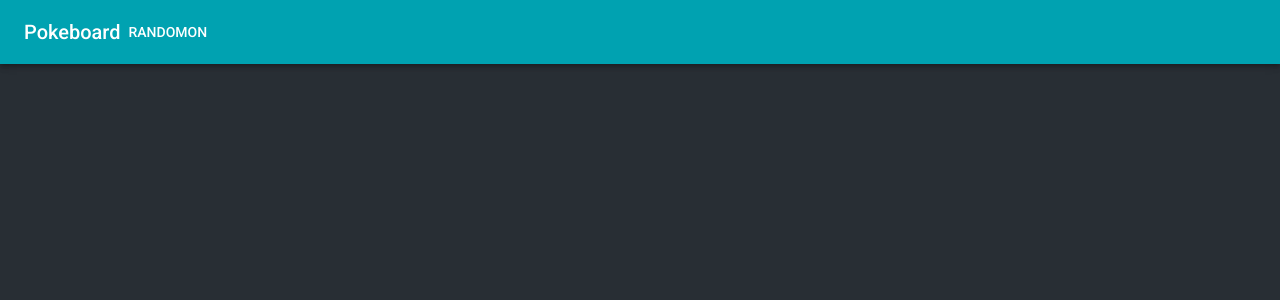
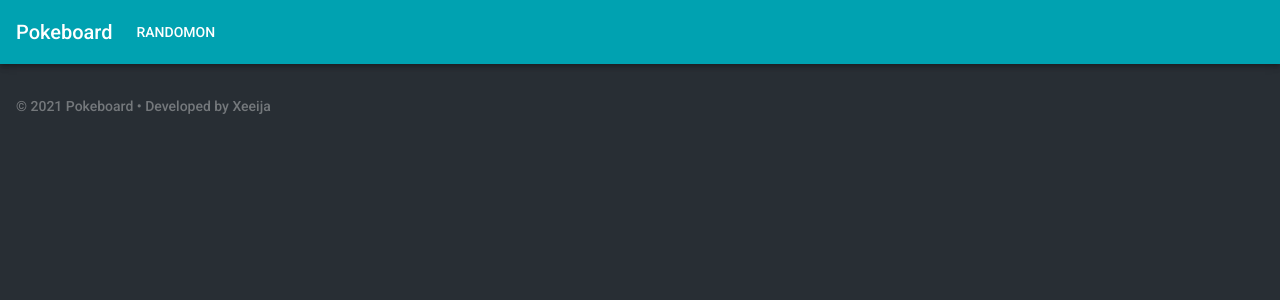
Before and after one commit to xeeija/pokeboard, a React (Create React App) app in the folder app/: page / in a window 1280 px wide. Shown: the top 300 px of the page. Built offline with nearby package versions, Linux system fonts and the light colour scheme.

Commit message:
Add footer, fix minor layout bugs

```diff
--- a/app/src/App.tsx
+++ b/app/src/App.tsx
@@ -7,6 +7,7 @@ import { Navbar } from './components/Navbar';
 import { Container } from '@material-ui/core';
 import { useStyles } from './Theme';
 import { FlexTest } from './pages/FlexTest';
+import { Footer } from './components/Footer';
 // import "./style.css"
 
 export const App: React.FC = () => {
@@ -44,6 +45,16 @@ export const App: React.FC = () => {
 
         </Switch>
       </Container>
+      <Switch>
+
+        {/* Popout should not have a footer */}
+        <Route exact path="/randomon/:id/popout" />
+
+        <Route>
+          <Footer />
+        </Route>
+
+      </Switch>
     </BrowserRouter>
   );
 }
--- a/app/src/Theme.ts
+++ b/app/src/Theme.ts
@@ -59,6 +59,9 @@ export const useStyles = makeStyles(({ spacing, transitions, palette }) => creat
   padb: {
     paddingBottom: spacing(2)
   },
+  padr: {
+    paddingRight: spacing(2)
+  },
   mar: {
     margin: spacing(2),
   },
@@ -66,6 +69,10 @@ export const useStyles = makeStyles(({ spacing, transitions, palette }) => creat
     marginTop: spacing(2)
   },
   //#endregion
+  // flexGrow makes the Buttons after ths element (eg. appbar title) align right
+  grow: {
+    flexGrow: 1,
+  },
   list: {
     overflow: "auto",
     maxWidth: "100%",
@@ -100,6 +107,9 @@ export const useStyles = makeStyles(({ spacing, transitions, palette }) => creat
   },
   endAdornment: {
     alignItems: 'center'
+  },
+  footer: {
+    opacity: 0.5,
   },
   //#region Wheel
   wheelEmpty: {
--- /dev/null
+++ b/app/src/components/Footer.tsx
@@ -0,0 +1,16 @@
+import React from "react"
+import { Container, Typography } from "@material-ui/core"
+import { cls, useStyles } from "src/Theme"
+
+interface Props { }
+
+export const Footer: React.FC<Props> = () => {
+  const cl = useStyles()
+  return (
+    <Container component="footer" className={cls(cl.padh, cl.padb)}>
+      <Typography variant="subtitle2" color="textSecondary" className={cl.footer}>
+        &copy; 2021 Pokeboard &bull; Developed by Xeeija
+      </Typography>
+    </Container>
+  )
+}
--- a/app/src/components/Navbar.tsx
+++ b/app/src/components/Navbar.tsx
@@ -1,15 +1,19 @@
 import React from "react"
 import { AppBar, Button, Container, Toolbar, Typography } from "@material-ui/core"
 import { Link } from "react-router-dom"
+import { useStyles } from "src/Theme"
 
 interface Props { }
 
 export const Navbar: React.FC<Props> = () => {
+  const cl = useStyles()
   return (
     <AppBar position="static">
-      <Container component={Toolbar}>
-        <Typography variant="h6">Pokeboard</Typography>
-        <Button color="default" component={Link} to="/randomon" >
+      <Container component={Toolbar} className={cl.padh}>
+        <Typography variant="h6" className={cl.padr}>
+          Pokeboard
+        </Typography>
+        <Button color="inherit" component={Link} to="/randomon" >
           Randomon
           {/* <Link to="/randomon" >Randomon</Link> */}
         </Button>
--- a/app/src/pages/Randomon.tsx
+++ b/app/src/pages/Randomon.tsx
@@ -210,12 +210,12 @@ export const Randomon: React.FC<Props> = () => {
 
   // TODO: Replace paper with card, so all have the same layout
   return (
-    <Container className={cl.root}>
+    <Container className={cl.root} disableGutters>
       {/* Row */}
       <Grid container spacing={2}>
 
         {/* First Column */}
-        <Grid item container xs={8} spacing={2}>
+        <Grid item container md={8} spacing={2}>
 
           {/* Wheel */}
           <Grid item xs={12}>
@@ -343,7 +343,7 @@ export const Randomon: React.FC<Props> = () => {
         </Grid>
 
         {/* Second column */}
-        <Grid item container xs={4} spacing={2} direction="column" zeroMinWidth >
+        <Grid item container md spacing={2} direction="column" zeroMinWidth >
 
           {/* Share Link */}
           <Grid item>
@@ -355,7 +355,8 @@ export const Randomon: React.FC<Props> = () => {
                 label="Share"
                 size="small"
                 defaultValue={`${window.location.host}${window.location.pathname}`}
-                InputProps={{ readOnly: true }}
+                InputProps={{ readOnly: true }} // Reacts base 'Input' element
+                inputProps={{ style: { textAlign: "center" } }} // underlying (native) input element
                 onFocus={e => e.target.select()} />
             </Paper>
           </Grid>
```
Also changed, not shown: app/public/manifest.json.
